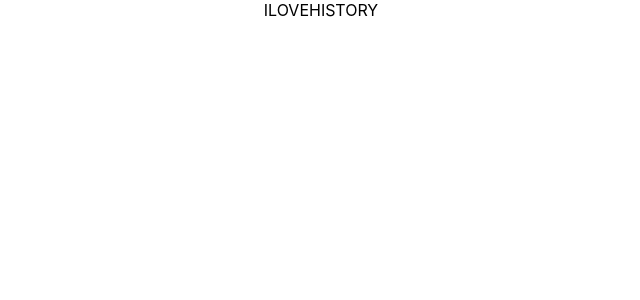
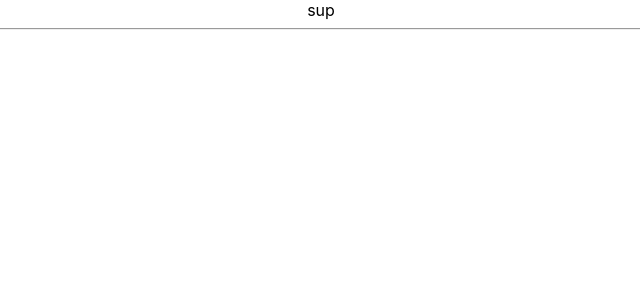
Before and after one commit to Rishik-Yechuri/hackutd, a React (Create React App) app: page / in a window 1280 px wide. Shown: the top 300 px of the page, without its empty margins (319-959 px from the left). Built offline with nearby package versions, Linux system fonts and the light colour scheme.

Commit message:
Good code

```diff
--- a/src/History.js
+++ b/src/History.js
@@ -1,11 +1,37 @@
 import React, {useEffect, useMemo, useRef, useState} from 'react';
+import HistoryTileComponent from "./HistoryTileComponent";
 
 
-const HistoryComponent = ({state, algoState, buttonState, setState, resetState}) => {
+const HistoryComponent = () => {
+    const [state,setState] = useState("sup");
+    alert("State:" + state);
+    //setState(!state);
+    //this.state = 1;
+//setState(1);
+    let items = [
+        ["A", 2,4],
+        ["A", 3,4],
+        ["B", 6,1],
+        ["A", 2,5],
+        ["C", 4,5],
+        ["Q", 0,0],
+        ["P", 2,1],
+        ["U", 4,3],
+        ["A", 6,6],
+        ["B", 6,1],
+        ["Z", 4,0],
+        ["Y", 7,4]
+    ];
+    const handleClick = (e) => {
+        e.preventDefault();
+        alert(state);
+        setState("Puss");
+      // alert("GANGS");
 
+    }
     return (
-        <div id={"mazeTopDiv"} >
-         <div>ILOVEHISTORY</div>
+        <div onClick={handleClick} >
+         <HistoryTileComponent state={state}></HistoryTileComponent>
         </div>
     );
 }
--- /dev/null
+++ b/src/HistoryTileComponent.js
@@ -0,0 +1,15 @@
+import React, {useEffect, useMemo, useRef, useState} from 'react';
+
+
+const HistoryTileComponent = ({state}) => {
+    useEffect(() => {
+        document.getElementById("mainTextHistoryTile").textContent = state;
+    }, [state]);
+    return (
+        <div >
+            <div id={"mainTextHistoryTile"}>Meet at Fuckbuddy Convention</div>
+            <hr></hr>
+        </div>
+    );
+}
+export default HistoryTileComponent;
--- /dev/null
+++ b/src/HistoryTileStyle.css
@@ -0,0 +1,6 @@
+.mainTextHistoryTile{
+    color: #61dafb;
+}
+#mainTextHistoryTile{
+    background-color: #61dafb;
+}
```
